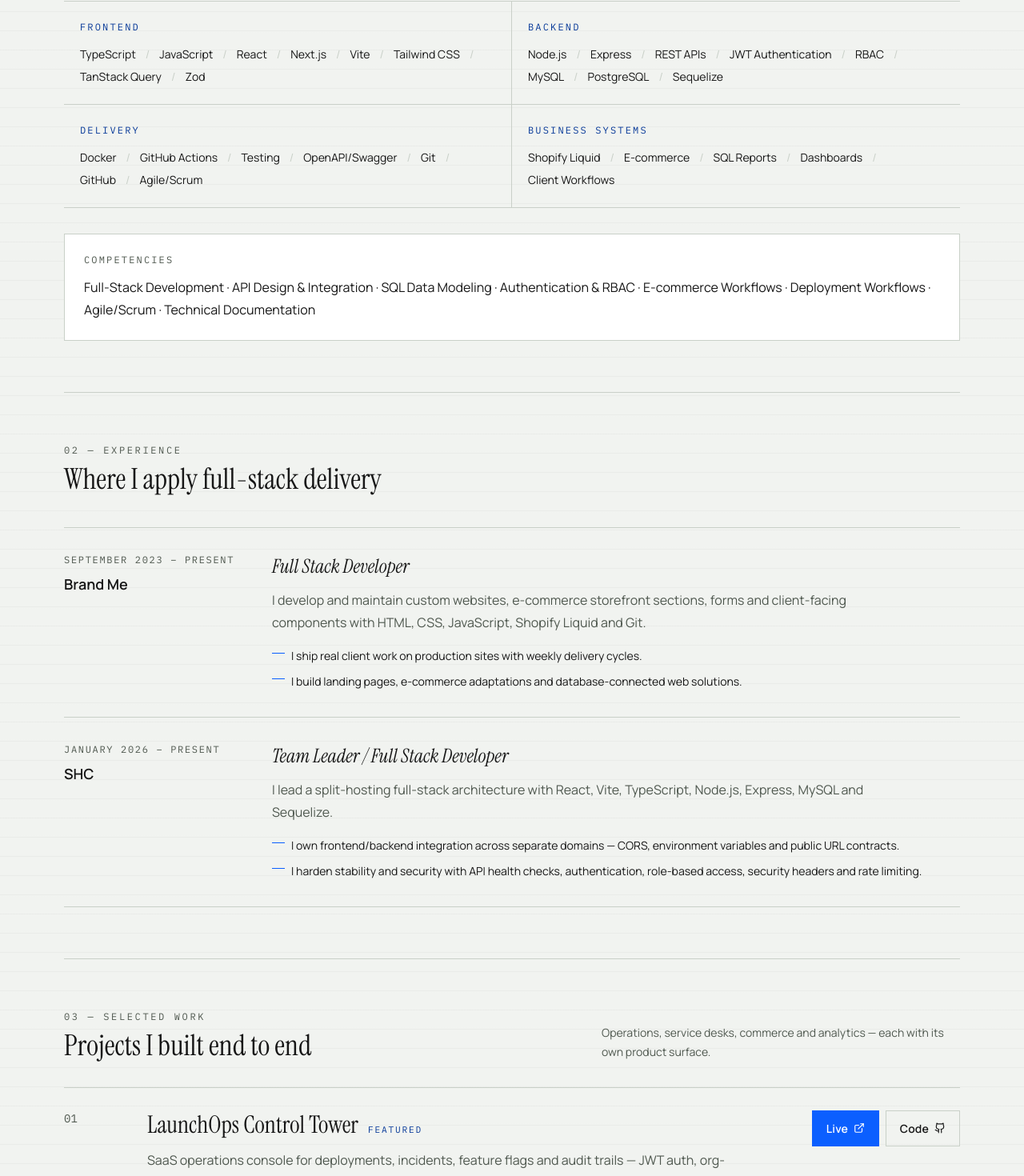
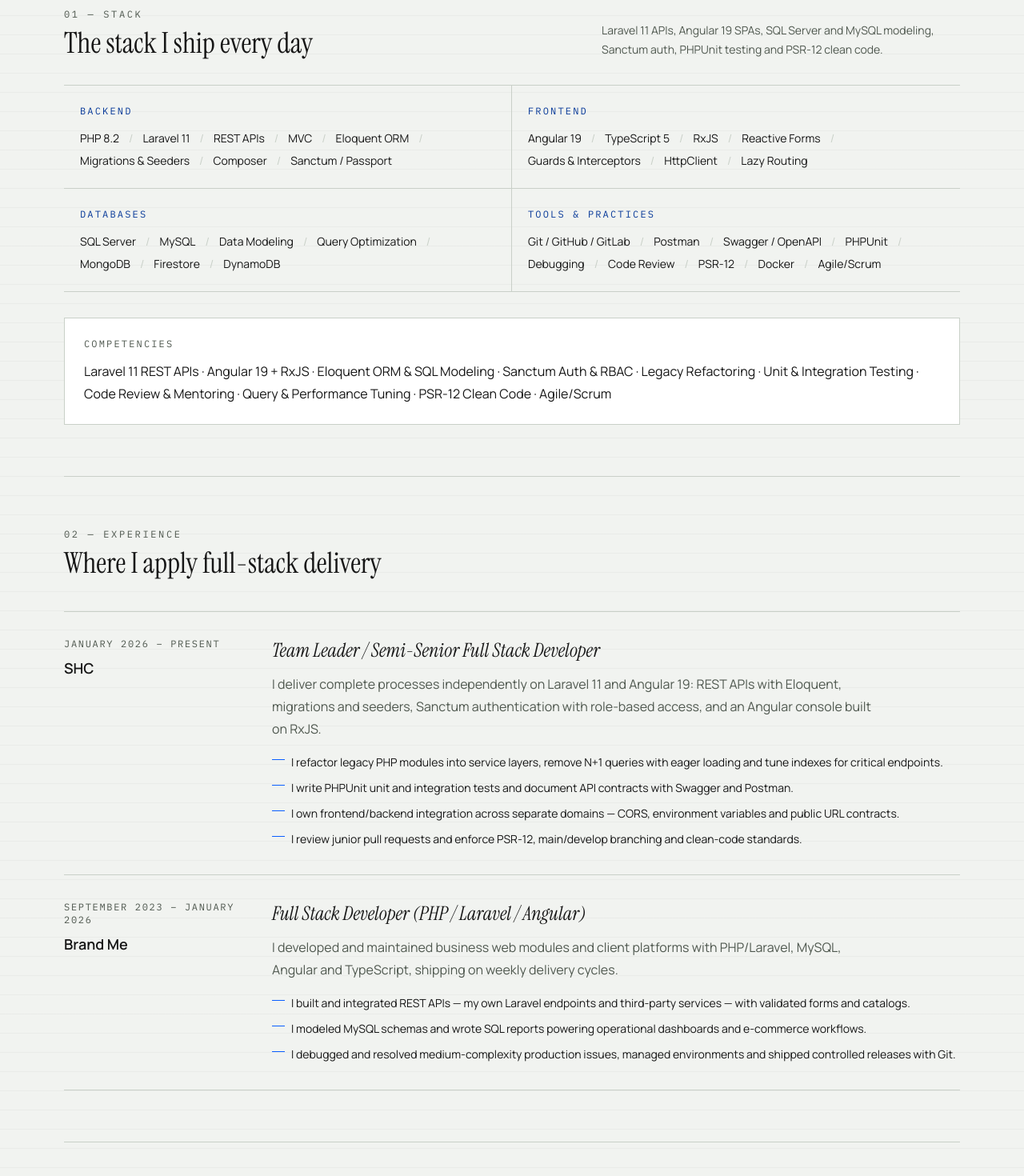
Before and after one commit to DelgadoCovarrubiasLuisMario/luis-mario-portfolio, a React (Vite) app: page / in a window 1280 px wide. Shown: the part 664-2134 px from the top of the page at 80% size. Built offline with nearby package versions, Linux system fonts and the light colour scheme.

Commit message:
Alinear perfil actualizado

```diff
--- a/src/data/profile.ts
+++ b/src/data/profile.ts
@@ -1,63 +1,95 @@
 export const profile = {
   name: 'Luis Mario Delgado Covarrubias',
   shortName: 'Luis Mario',
-  role: 'Software Engineer · Full Stack Developer',
+  role: 'Full Stack Developer · PHP 8.2 / Laravel 11 · Angular 19',
   location: 'Colima, Mexico',
   email: 'luismariocovarrubias06@gmail.com',
   github: 'https://github.com/DelgadoCovarrubiasLuisMario',
   linkedin: 'https://linkedin.com/in/luismariocov',
   cv: '/Luis-Mario-Delgado-Covarrubias-CV.pdf',
   summary:
-    'I build web platforms, internal tools and e-commerce workflows end to end — modern React frontends, secure Node APIs, SQL data models and delivery practices that are ready to ship.',
+    'I build enterprise web systems end to end with Laravel as my main backend stack — REST APIs, Eloquent models, migrations and Sanctum auth — consumed by Angular 19 SPAs with RxJS. I own full features independently, refactor legacy code, write unit and integration tests, and review junior pull requests.',
   competencies: [
-    'Full-Stack Development',
-    'API Design & Integration',
-    'SQL Data Modeling',
-    'Authentication & RBAC',
-    'E-commerce Workflows',
-    'Deployment Workflows',
+    'Laravel 11 REST APIs',
+    'Angular 19 + RxJS',
+    'Eloquent ORM & SQL Modeling',
+    'Sanctum Auth & RBAC',
+    'Legacy Refactoring',
+    'Unit & Integration Testing',
+    'Code Review & Mentoring',
+    'Query & Performance Tuning',
+    'PSR-12 Clean Code',
     'Agile/Scrum',
-    'Technical Documentation',
   ],
   stackGroups: [
     {
-      title: 'Frontend',
-      items: ['TypeScript', 'JavaScript', 'React', 'Next.js', 'Vite', 'Tailwind CSS', 'TanStack Query', 'Zod'],
+      title: 'Backend',
+      items: [
+        'PHP 8.2',
+        'Laravel 11',
+        'REST APIs',
+        'MVC',
+        'Eloquent ORM',
+        'Migrations & Seeders',
+        'Composer',
+        'Sanctum / Passport',
+      ],
     },
     {
-      title: 'Backend',
-      items: ['Node.js', 'Express', 'REST APIs', 'JWT Authentication', 'RBAC', 'MySQL', 'PostgreSQL', 'Sequelize'],
+      title: 'Frontend',
+      items: [
+        'Angular 19',
+        'TypeScript 5',
+        'RxJS',
+        'Reactive Forms',
+        'Guards & Interceptors',
+        'HttpClient',
+        'Lazy Routing',
+      ],
     },
     {
-      title: 'Delivery',
-      items: ['Docker', 'GitHub Actions', 'Testing', 'OpenAPI/Swagger', 'Git', 'GitHub', 'Agile/Scrum'],
+      title: 'Databases',
+      items: ['SQL Server', 'MySQL', 'Data Modeling', 'Query Optimization', 'MongoDB', 'Firestore', 'DynamoDB'],
     },
     {
-      title: 'Business Systems',
-      items: ['Shopify Liquid', 'E-commerce', 'SQL Reports', 'Dashboards', 'Client Workflows'],
+      title: 'Tools & Practices',
+      items: [
+        'Git / GitHub / GitLab',
+        'Postman',
+        'Swagger / OpenAPI',
+        'PHPUnit',
+        'Debugging',
+        'Code Review',
+        'PSR-12',
+        'Docker',
+        'Agile/Scrum',
+      ],
     },
   ],
   experience: [
     {
-      role: 'Full Stack Developer',
-      company: 'Brand Me',
-      period: 'September 2023 – Present',
+      role: 'Team Leader / Semi-Senior Full Stack Developer',
+      company: 'SHC',
+      period: 'January 2026 – Present',
       summary:
-        'I develop and maintain custom websites, e-commerce storefront sections, forms and client-facing components with HTML, CSS, JavaScript, Shopify Liquid and Git.',
+        'I deliver complete processes independently on Laravel 11 and Angular 19: REST APIs with Eloquent, migrations and seeders, Sanctum authentication with role-based access, and an Angular console built on RxJS.',
       points: [
-        'I ship real client work on production sites with weekly delivery cycles.',
-        'I build landing pages, e-commerce adaptations and database-connected web solutions.',
+        'I refactor legacy PHP modules into service layers, remove N+1 queries with eager loading and tune indexes for critical endpoints.',
+        'I write PHPUnit unit and integration tests and document API contracts with Swagger and Postman.',
+        'I own frontend/backend integration across separate domains — CORS, environment variables and public URL contracts.',
+        'I review junior pull requests and enforce PSR-12, main/develop branching and clean-code standards.',
       ],
     },
     {
-      role: 'Team Leader / Full Stack Developer',
-      company: 'SHC',
-      period: 'January 2026 – Present',
+      role: 'Full Stack Developer (PHP / Laravel / Angular)',
+      company: 'Brand Me',
+      period: 'September 2023 – January 2026',
       summary:
-        'I lead a split-hosting full-stack architecture with React, Vite, TypeScript, Node.js, Express, MySQL and Sequelize.',
+        'I developed and maintained business web modules and client platforms with PHP/Laravel, MySQL, Angular and TypeScript, shipping on weekly delivery cycles.',
       points: [
-        'I own frontend/backend integration across separate domains — CORS, environment variables and public URL contracts.',
-        'I harden stability and security with API health checks, authentication, role-based access, security headers and rate limiting.',
+        'I built and integrated REST APIs — my own Laravel endpoints and third-party services — with validated forms and catalogs.',
+        'I modeled MySQL schemas and wrote SQL reports powering operational dashboards and e-commerce workflows.',
+        'I debugged and resolved medium-complexity production issues, managed environments and shipped controlled releases with Git.',
       ],
     },
   ],
--- a/src/data/projects.ts
+++ b/src/data/projects.ts
@@ -9,36 +9,29 @@ export type Project = {
 
 export const projects: Project[] = [
   {
-    title: 'LaunchOps Control Tower',
+    title: 'LaunchOps Platform',
     description:
-      'SaaS operations console for deployments, incidents, feature flags and audit trails — JWT auth, org-scoped APIs and realtime status pulses.',
-    stack: ['TypeScript', 'React', 'Node.js', 'Express', 'MySQL', 'Sequelize', 'Socket.IO', 'Docker', 'JWT', 'RBAC'],
-    repo: 'https://github.com/DelgadoCovarrubiasLuisMario/launchops-control-tower',
-    demo: 'https://launchops-control-tower.vercel.app',
+      'I built this operations control tower on Laravel 11 and Angular 19: Sanctum token auth, fail-closed role middleware, Eloquent models with indexed migrations and seeders, deployment and incident workflows, feature flags, an audited trail and PHPUnit feature tests.',
+    stack: ['PHP 8.2', 'Laravel 11', 'Sanctum', 'Eloquent', 'MySQL', 'Angular 19', 'TypeScript 5', 'RxJS', 'PHPUnit'],
+    repo: 'https://github.com/DelgadoCovarrubiasLuisMario/launchops-platform',
     featured: true,
   },
   {
     title: 'ServiceFlow Suite',
     description:
-      'Service operations platform for work orders, customers and inventory — role-gated writes, status workflows and month-based KPI dashboards.',
-    stack: ['TypeScript', 'React', 'Node.js', 'Express', 'MySQL', 'Sequelize', 'REST', 'JWT', 'RBAC'],
-    repo: 'https://github.com/DelgadoCovarrubiasLuisMario/serviceflow-suite',
-    demo: 'https://luis-mario-serviceflow.vercel.app',
+      'Service operations platform for work orders, customers and inventory — Laravel REST endpoints with role-gated writes, status workflows and monthly KPI reporting, consumed by an Angular console with reactive forms and route guards.',
+    stack: ['Laravel 11', 'Eloquent', 'MySQL', 'Angular 19', 'TypeScript 5', 'RxJS', 'REST APIs', 'PHPUnit'],
   },
   {
     title: 'CommerceBridge Studio',
     description:
-      'E-commerce ops desk for catalogs, leads, theme settings and Liquid-style storefront previews with protected admin writes.',
-    stack: ['TypeScript', 'React', 'Node.js', 'Express', 'MySQL', 'Sequelize', 'Shopify Liquid', 'Tailwind CSS'],
-    repo: 'https://github.com/DelgadoCovarrubiasLuisMario/commercebridge-studio',
-    demo: 'https://commercebridge-studio.vercel.app',
+      'Commerce back office for catalogs, leads and store settings — Laravel APIs documented with Swagger, Eloquent relations, MySQL reporting queries and Angular admin routes protected by guards and interceptors.',
+    stack: ['Laravel 11', 'Sanctum', 'MySQL', 'Swagger/OpenAPI', 'Angular 19', 'TypeScript 5', 'Reactive Forms'],
   },
   {
     title: 'InsightOps Dashboard',
     description:
-      'Delivery analytics with SQL-backed KPIs, ticket filters, Kanban views and CSV/XLSX exports for sprint and release health.',
-    stack: ['TypeScript', 'React', 'Node.js', 'Express', 'MySQL', 'Sequelize', 'Recharts', 'XLSX'],
-    repo: 'https://github.com/DelgadoCovarrubiasLuisMario/insightops-dashboard',
-    demo: 'https://insightops-dashboard.vercel.app',
+      'Delivery analytics with SQL-backed KPIs over SQL Server and MySQL — Laravel reporting endpoints with optimized queries and indexes, ticket filters, Kanban views and Excel/CSV exports rendered in Angular with RxJS streams.',
+    stack: ['Laravel 11', 'SQL Server', 'MySQL', 'Query Optimization', 'Angular 19', 'RxJS', 'PHPUnit'],
   },
 ];
--- a/src/sections/ContactSection.tsx
+++ b/src/sections/ContactSection.tsx
@@ -7,7 +7,7 @@ export function ContactSection() {
     <section id="contact" className="site-shell border-t border-[var(--rule)] py-12 sm:py-16">
       <p className="font-mono text-xs uppercase tracking-[0.22em] text-[var(--muted)]">04 — Contact</p>
       <h2 className="font-display mt-2 max-w-2xl text-3xl sm:text-5xl">
-        If you need someone who can own the UI, the API and the data model — write me.
+        If you need someone who can own the Laravel API, the Angular UI and the SQL data model — write me.
       </h2>
       <div className="mt-8 flex flex-wrap gap-3">
         <Cta href={`mailto:${profile.email}`} variant="accent">
--- a/src/sections/ProjectsSection.tsx
+++ b/src/sections/ProjectsSection.tsx
@@ -11,7 +11,7 @@ export function ProjectsSection() {
           <h2 className="font-display mt-2 text-3xl sm:text-4xl">Projects I built end to end</h2>
         </div>
         <p className="max-w-md text-sm leading-6 text-[var(--muted)]">
-          Operations, service desks, commerce and analytics — each with its own product surface.
+          Operations, service desks, commerce and analytics — Laravel APIs with Angular clients.
         </p>
       </div>
 
--- a/src/sections/StackSection.tsx
+++ b/src/sections/StackSection.tsx
@@ -6,10 +6,10 @@ export function StackSection() {
       <div className="mb-8 flex flex-col gap-3 sm:flex-row sm:items-end sm:justify-between">
         <div>
           <p className="font-mono text-xs uppercase tracking-[0.22em] text-[var(--muted)]">01 — Stack</p>
-          <h2 className="font-display mt-2 text-3xl sm:text-4xl">Tools I reach for when I ship</h2>
+          <h2 className="font-display mt-2 text-3xl sm:text-4xl">The stack I ship every day</h2>
         </div>
         <p className="max-w-md text-sm leading-6 text-[var(--muted)]">
-          Frontend systems, Node APIs, SQL models, auth boundaries and delivery workflows from client and product work.
+          Laravel 11 APIs, Angular 19 SPAs, SQL Server and MySQL modeling, Sanctum auth, PHPUnit testing and PSR-12 clean code.
         </p>
       </div>
 
```
Also changed, not shown: 5 other files (tests, documents, lock files or other folders).
